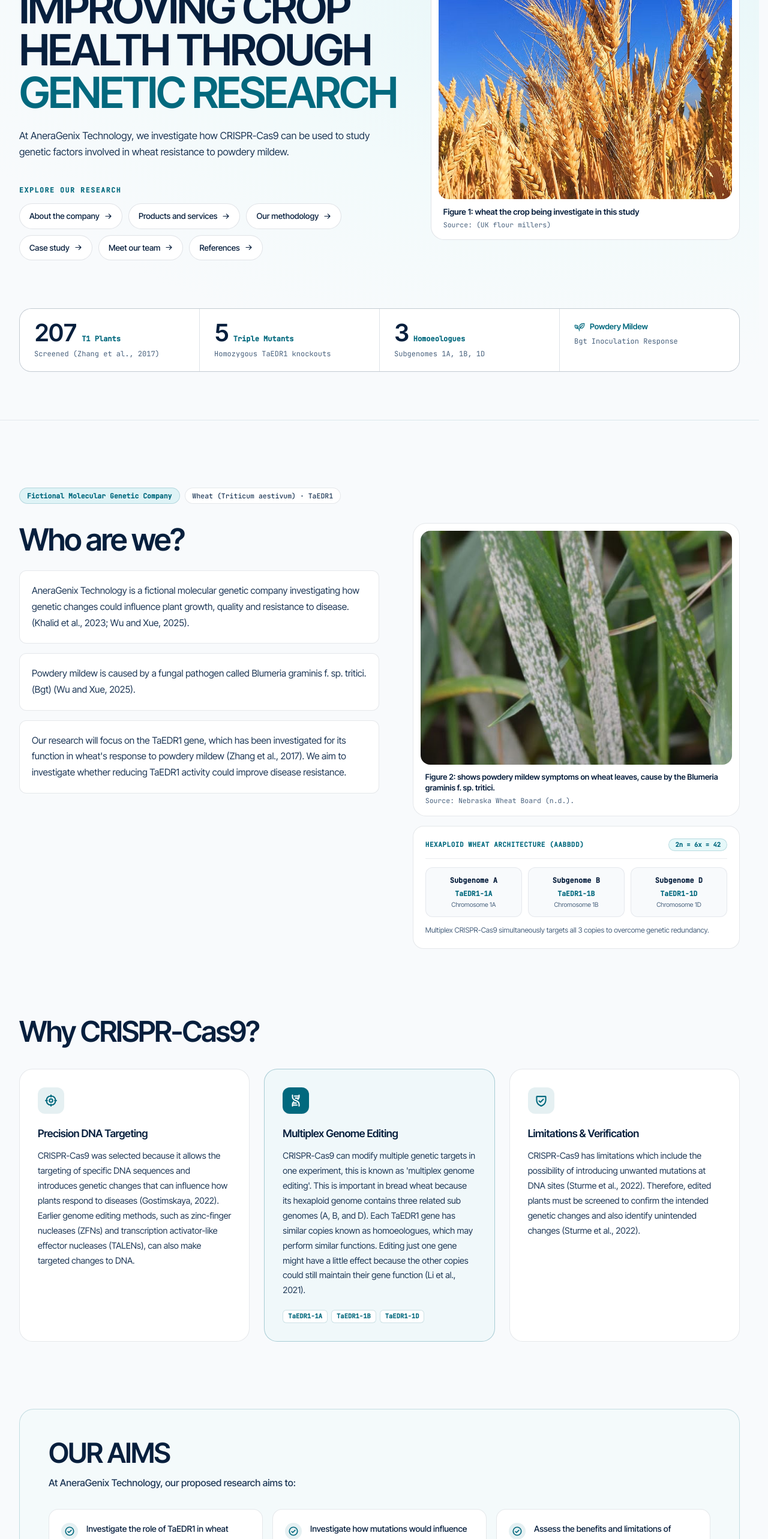
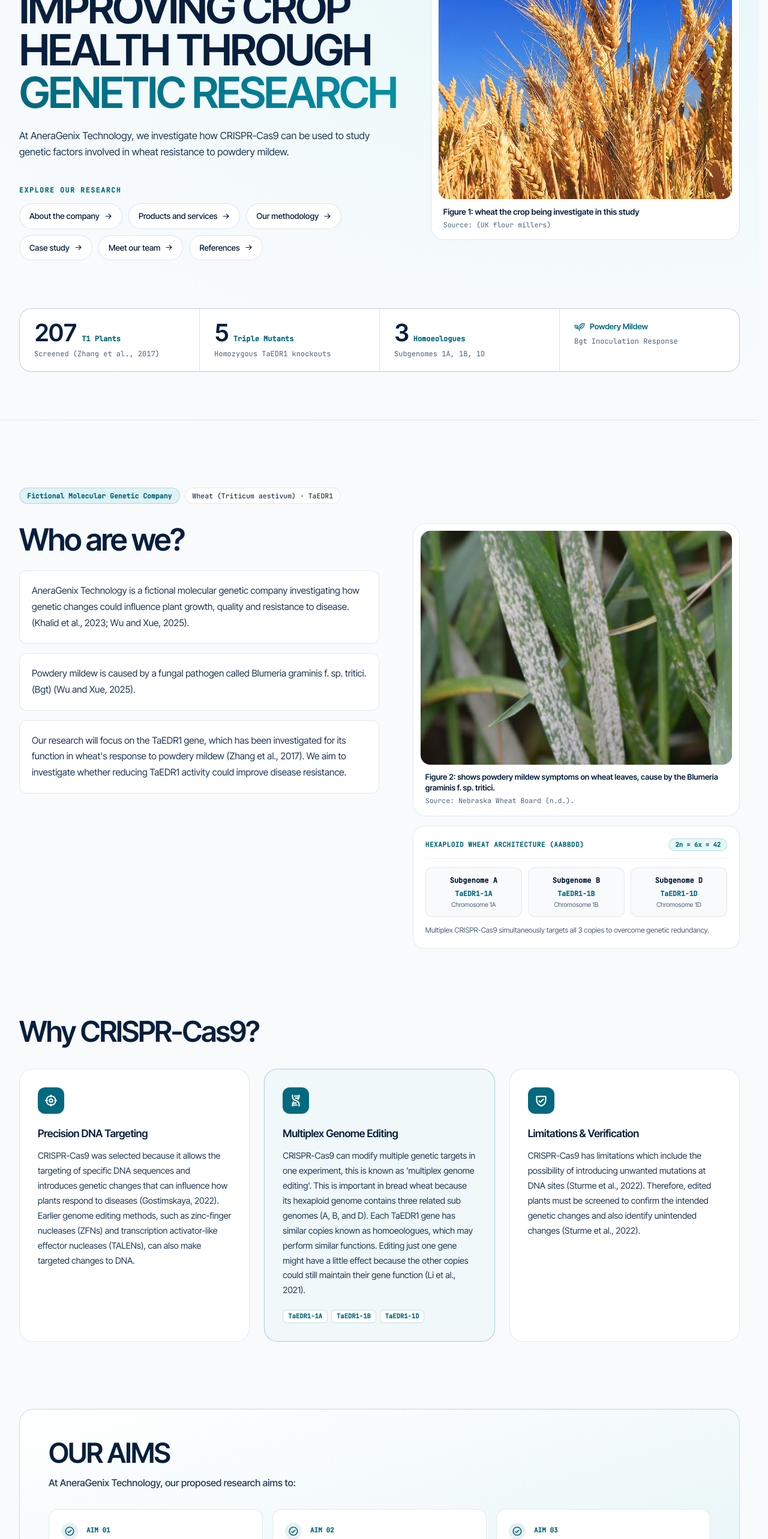
Before and after one commit to Bit06/AneraGenix, a React (Vite) app: page / in a window 1280 px wide. Shown: the part 234-2800 px from the top of the page at 60% size. Built offline with nearby package versions, Linux system fonts and the light colour scheme.

Commit message:
Update Why CRISPR-Cas9 icons with green fill and white icons; restore Our Aims layout

```diff
--- a/src/sections/About.tsx
+++ b/src/sections/About.tsx
@@ -109,7 +109,7 @@ export default function About() {
           {/* Card 1: Precision Targeting */}
           <Reveal delay={0}>
             <div className="flex h-full flex-col rounded-[22px] border border-ink/10 bg-white p-6 sm:p-7.5 transition-all hover:border-brand-deep/30 hover:-translate-y-0.5">
-              <div className="flex size-11 items-center justify-center rounded-xl bg-brand-deep/10 text-brand-deep mb-5">
+              <div className="flex size-11 items-center justify-center rounded-xl bg-brand-deep text-white mb-5 shadow-xs">
                 <Crosshair size={22} weight="bold" />
               </div>
               <h3 className="text-[17.5px] font-semibold tracking-[-0.02em] text-ink">
@@ -146,7 +146,7 @@ export default function About() {
           {/* Card 3: Limitations & Screening */}
           <Reveal delay={160}>
             <div className="flex h-full flex-col rounded-[22px] border border-ink/10 bg-white p-6 sm:p-7.5 transition-all hover:border-brand-deep/30 hover:-translate-y-0.5">
-              <div className="flex size-11 items-center justify-center rounded-xl bg-brand-deep/10 text-brand-deep mb-5">
+              <div className="flex size-11 items-center justify-center rounded-xl bg-brand-deep text-white mb-5 shadow-xs">
                 <ShieldCheck size={22} weight="bold" />
               </div>
               <h3 className="text-[17.5px] font-semibold tracking-[-0.02em] text-ink">
@@ -161,7 +161,7 @@ export default function About() {
       </div>
 
       {/* Part 3: OUR AIMS */}
-      <div className="mt-20 sm:mt-28 rounded-[24px] border border-brand-deep/20 bg-[#f4fafb] p-7 sm:p-10 lg:p-12">
+      <div className="mt-20 sm:mt-28 rounded-[24px] border border-brand-deep/20 bg-gradient-to-br from-white via-[#f3fafb] to-[#e4f4f7] p-7 sm:p-10 lg:p-12">
         <Reveal>
           <div className="max-w-[700px]">
             <h2 className="text-[clamp(2.1rem,3.6vw,2.9rem)] leading-[1.05] font-semibold tracking-[-0.035em] text-ink">
@@ -180,9 +180,14 @@ export default function About() {
                 <div className="grid size-7 shrink-0 place-items-center rounded-full bg-brand-deep/10 text-brand-deep mt-0.5">
                   <CheckCircle size={18} weight="bold" />
                 </div>
-                <p className="text-[14px] leading-[1.65] text-ink font-medium">
-                  {point}
-                </p>
+                <div>
+                  <span className="font-mono text-[11px] font-bold text-brand-deep">
+                    AIM 0{idx + 1}
+                  </span>
+                  <p className="mt-1 text-[13.5px] sm:text-[14px] leading-[1.62] text-ink font-medium">
+                    {point}
+                  </p>
+                </div>
               </div>
             </Reveal>
           ))}
--- a/src/sections/CaseStudy.tsx
+++ b/src/sections/CaseStudy.tsx
@@ -90,7 +90,7 @@ export default function CaseStudy() {
         </div>
 
         {/* Comparative Data: Figure 5 Phenotypic Crop & Table 1 */}
-        <div className="mt-10 grid gap-6 lg:grid-cols-12 items-start pt-2">
+        <div className="mt-10 grid gap-6 lg:grid-cols-12 items-start border-t border-ink/8 pt-9">
           <div className="lg:col-span-5">
             <Reveal delay={80}>
               <figure className="overflow-hidden rounded-[20px] border border-ink/10 bg-white p-3.5">
@@ -154,7 +154,7 @@ export default function CaseStudy() {
         </div>
 
         {/* Part 3: What does further research show? */}
-        <div className="mt-8 rounded-xl border border-brand-deep/20 bg-[#f5fbfb] p-6">
+        <div className="mt-8 rounded-xl border border-brand-deep/20 bg-gradient-to-r from-brand-deep/5 via-white to-brand-deep/5 p-6">
           <h4 className="flex items-center gap-2.5 text-[18.5px] font-semibold text-ink">
             <CheckCircle size={22} weight="bold" className="text-brand-deep shrink-0" />
             <span>{furtherResearch.title}</span>
--- a/src/sections/Hero.tsx
+++ b/src/sections/Hero.tsx
@@ -39,7 +39,7 @@ export default function Hero() {
               <span className="block animate-[rise_1.1s_var(--ease-out-expo)_both]">
                 {LANDING_CONTENT.headline.split("THROUGH")[0]}THROUGH
               </span>
-              <span className="block animate-[rise_1.1s_var(--ease-out-expo)_0.1s_both] text-brand-deep">
+              <span className="block animate-[rise_1.1s_var(--ease-out-expo)_0.1s_both] bg-gradient-to-r from-brand-deep via-[#03788f] to-[#048fa5] bg-clip-text text-transparent">
                 GENETIC RESEARCH
               </span>
             </h1>
--- a/src/sections/Methodology.tsx
+++ b/src/sections/Methodology.tsx
@@ -72,7 +72,7 @@ export default function Methodology() {
                 }`}
               >
                 <div>
-                  <div className="flex items-center justify-between mb-4">
+                  <div className="flex items-center justify-between border-b border-white/10 pb-4">
                     <span className="font-mono text-[12px] font-bold text-brand">
                       PHASE {st.num}
                     </span>
@@ -81,7 +81,7 @@ export default function Methodology() {
                     </span>
                   </div>
 
-                  <h4 className="text-[17.5px] font-semibold text-white">
+                  <h4 className="mt-4 text-[17.5px] font-semibold text-white">
                     {st.label}
                   </h4>
 
@@ -96,7 +96,7 @@ export default function Methodology() {
 
         {/* Why have we selected this approach? */}
         {whySelected && (
-          <div className="mt-14 sm:mt-20 rounded-[26px] border border-brand/30 bg-white/5 p-7 sm:p-10">
+          <div className="mt-14 sm:mt-20 rounded-[26px] border border-brand/30 bg-gradient-to-r from-brand/10 via-brand/5 to-transparent p-7 sm:p-10">
             <h3 className="text-[22px] sm:text-[26px] font-semibold tracking-[-0.025em] text-white">
               {whySelected.title}
             </h3>
--- a/src/sections/Services.tsx
+++ b/src/sections/Services.tsx
@@ -59,7 +59,7 @@ export default function Services() {
                 </div>
 
                 {/* Scientific Figure / Visual Diagram specific to each service */}
-                <div className="mt-5 rounded-xl border border-brand-deep/20 bg-[#f4fafb] p-4">
+                <div className="mt-5 rounded-xl border border-brand-deep/20 bg-gradient-to-br from-[#f2fafb] via-white to-[#ebf7f9] p-4">
                   {i === 0 && (
                     <div className="space-y-2">
                       <div className="flex items-center justify-between text-[11px] font-mono text-brand-deep font-bold">
```
